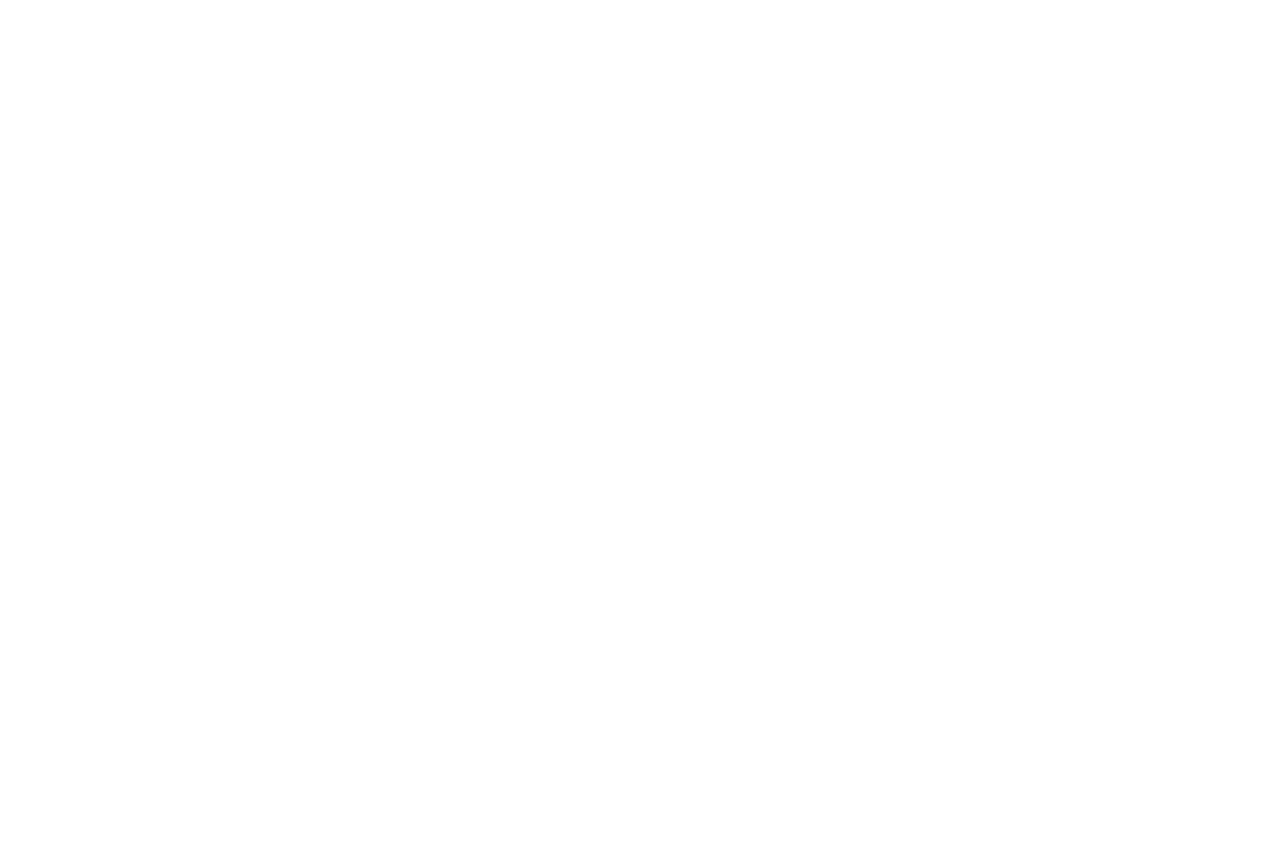
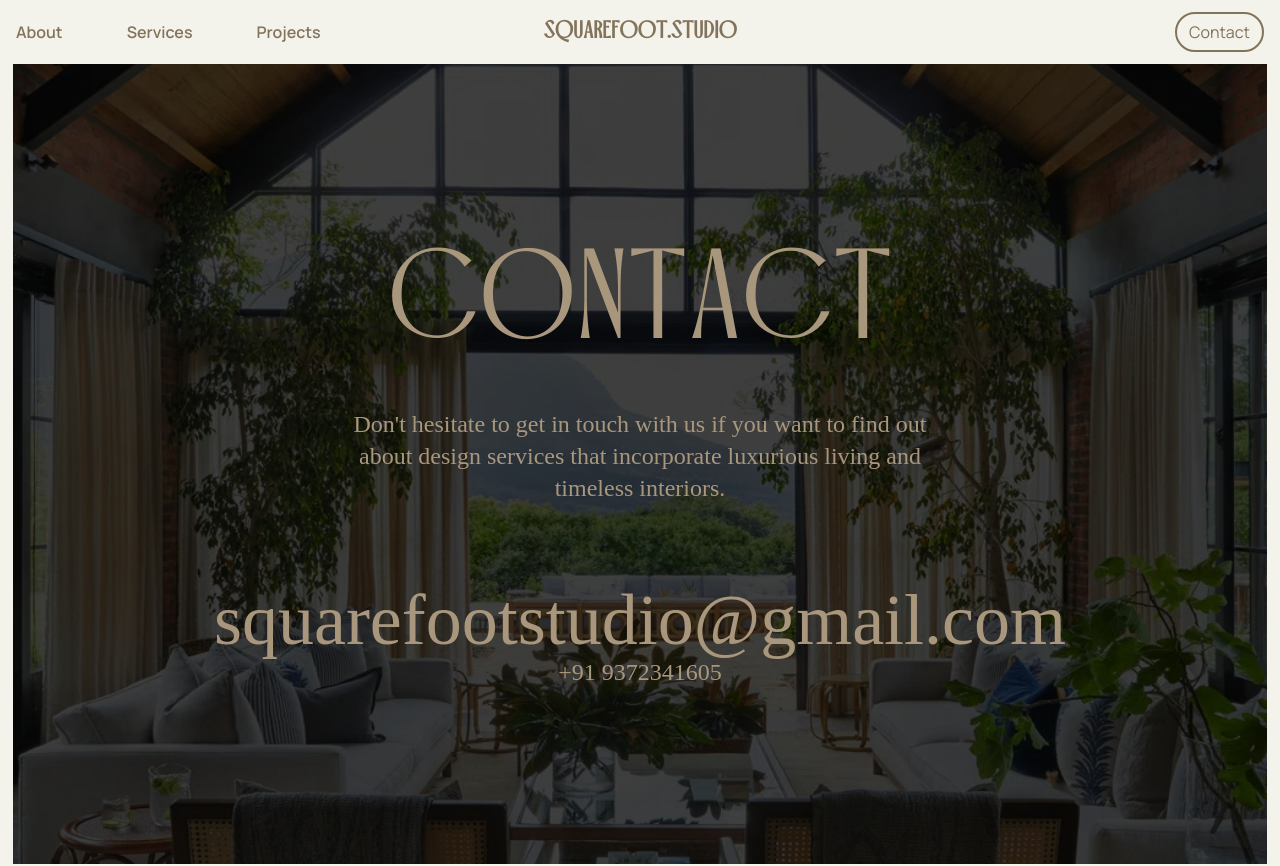
Before and after one commit to Keyurrr14/SquareFoot.studio, a React (Create React App) app: page /contact in a window 1280 px wide. Before the commit this address had no page. Shown: the top 866 px of the page. Before the commit the page ends 800 px from the top, so only its background shows below. Built offline with nearby package versions, Linux system fonts and the light colour scheme; a web font is replaced by a local one.

Commit message:
Contact and Links added

```diff
--- a/src/App.js
+++ b/src/App.js
@@ -5,7 +5,7 @@ import About from "./pages/About";
 import Home from "./pages/Home";
 import Projects from "./pages/Projects";
 import Services from "./pages/Services";
-
+import Contact from "./pages/Contact";
 export default function App() {
   return (
     <Router>
@@ -16,6 +16,7 @@ export default function App() {
             <Route path="/about" element={<About />} />
             <Route path="/services" element={<Services />} />
             <Route path="/projects" element={<Projects />} />
+            <Route path="/contact" element={<Contact />} />
           </Route>
         </Routes>
       </SmoothScrollProvider>
--- a/src/components/Navbar.jsx
+++ b/src/components/Navbar.jsx
@@ -38,7 +38,7 @@ function Navbar() {
 
           <div className="hidden md:block flex-1 text-right">
             <NavLink
-              to="/"
+              to="/contact"
               className="inline-flex items-center px-3 py-1.5 font-manrope text-brown border-2 border-brown rounded-full hover:bg-brown hover:text-white transition-colors duration-200"
             >
               Contact
--- a/src/layout/RootLayout.jsx
+++ b/src/layout/RootLayout.jsx
@@ -2,6 +2,7 @@ import { Outlet, useLocation } from "react-router-dom";
 import { useEffect } from "react";
 import Navbar from "../components/Navbar";
 import { useSmoothScroll } from "../context/SmoothScrollContext";
+import Footer from "../components/Footer";
 
 function RootLayout() {
   const location = useLocation();
@@ -19,6 +20,7 @@ function RootLayout() {
       <main data-scroll-container>
         <Outlet />
       </main>
+      <Footer/>
     </div>
   );
 }
--- /dev/null
+++ b/src/pages/Contact.jsx
@@ -0,0 +1,49 @@
+import { useEffect, useState } from "react";
+import HomeImage2 from "../assets/images/HomeImage2.webp";
+
+export default function Contact() {
+  const [scale, setScale] = useState(1);
+
+  useEffect(() => {
+    const handleScroll = () => {
+      const scrolled = window.scrollY;
+      const newScale = 1 + scrolled * 0.001;
+      setScale(newScale);
+    };
+
+    window.addEventListener("scroll", handleScroll);
+    return () => window.removeEventListener("scroll", handleScroll);
+  }, []);
+
+  return (
+    <div className="min-h-screen w-full bg-beige overflow-x-hidden">
+      <div className="w-[98%] h-screen mx-auto relative overflow-hidden flex flex-col items-center justify-center">
+        <div
+          className="absolute inset-0 bg-cover bg-center bg-no-repeat"
+          style={{
+            backgroundImage: `url(${HomeImage2})`,
+            transform: `scale(${scale})`,
+            transition: "transform 0.1s ease-out",
+            transformOrigin: "center center",
+          }}
+        />
+        <div className="absolute inset-0 bg-black opacity-75" />
+        <h1 className="font-mounties text-light-brown relative z-10 text-4xl sm:text-6xl md:text-7xl lg:text-8xl xl:text-9xl text-center px-4">
+          Contact
+        </h1>
+        <h1 className="font-marbley text-light-brown relative z-10 text-base xs:text-lg sm:text-xl md:text-2xl w-[95%] xs:w-[90%] sm:w-[70%] md:w-[50%] lg:w-[50%] text-center mt-4 xs:mt-6 sm:mt-8 md:mt-10 px-2 xs:px-4">
+          Don't hesitate to get in touch with us if you want to find out
+          about design services that incorporate luxurious living and timeless
+          interiors.
+        </h1>
+        <h1 className="font-marbley text-light-brown relative z-10 text-xl xs:text-4xl sm:text-4xl md:text-5xl lg:text-6xl xl:text-7xl text-center mt-10 sm:mt-16 md:mt-20 px-4 break-all sm:break-normal cursor-pointer">
+          squarefootstudio@gmail.com
+        </h1>
+        <h1 className="font-marbley text-light-brown relative z-10 text-base xs:text-lg sm:text-xl md:text-2xl w-[95%] xs:w-[90%] sm:w-[70%] md:w-[50%] lg:w-[50%] text-center px-2 xs:px-4">
+          +91 9372341605
+        </h1>
+      </div>
+      <div className="p-5"></div>
+    </div>
+  );
+}
--- a/src/pages/Home.jsx
+++ b/src/pages/Home.jsx
@@ -4,7 +4,6 @@ import HomeImage1 from "../assets/images/HomeImage1.webp";
 import HomeImage2 from "../assets/images/HomeImage2.webp";
 import HomeImage3 from "../assets/images/HomeImage3.webp";
 import HomeImage4 from "../assets/images/HomeImage4.webp";
-import Footer from "../components/Footer";
 import ProjectSection from "../components/ProjectSection";
 
 export default function Home() {
@@ -34,7 +33,7 @@ export default function Home() {
               transformOrigin: "center center",
             }}
           />
-          <div className="absolute inset-0 bg-black opacity-65" />
+          <div className="absolute inset-0 bg-black opacity-70" />
           <h1 className="font-mounties text-light-brown relative z-10 text-4xl sm:text-6xl md:text-7xl lg:text-8xl xl:text-9xl text-center px-4">
             SquareFoot.studio
           </h1>
@@ -117,7 +116,6 @@ export default function Home() {
           order={[1, 3, 2]}
         />
       </div>
-      <Footer />
     </>
   );
 }
```
